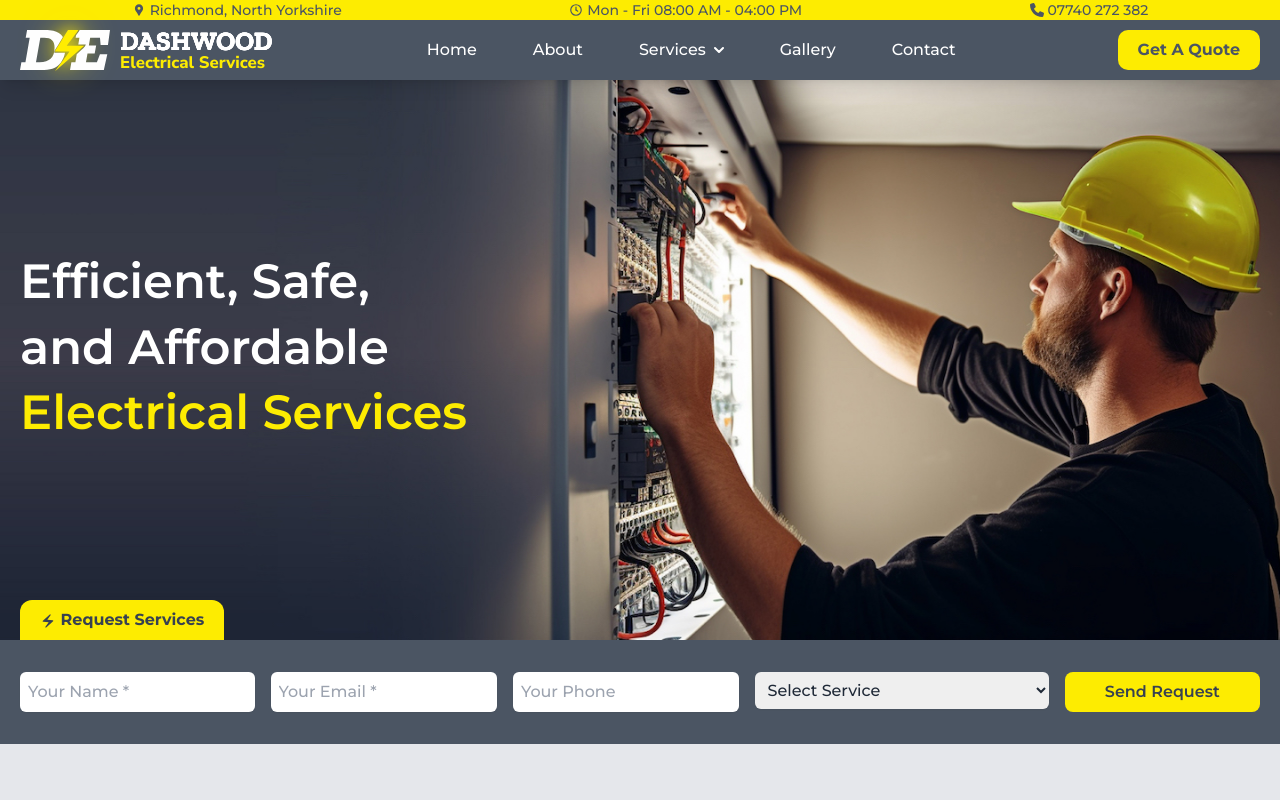
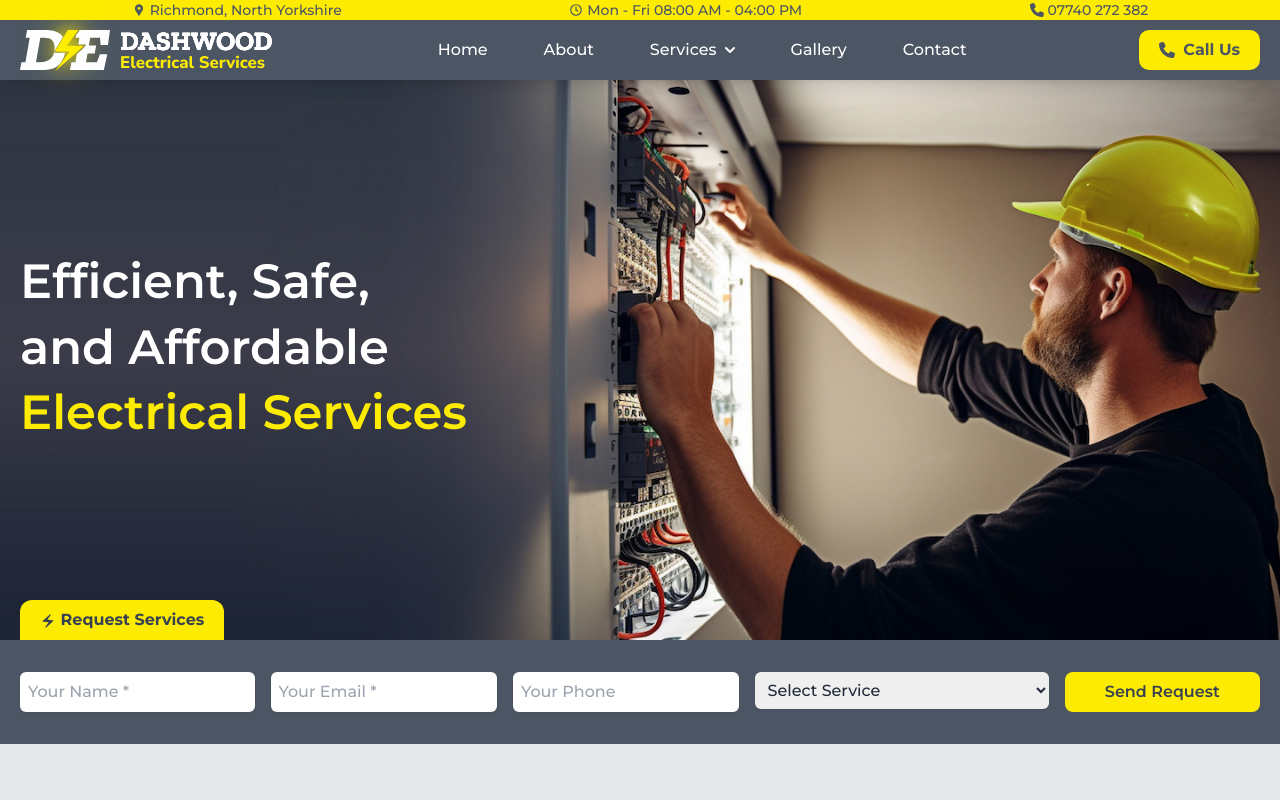
Before and after one commit to arikannee/dashwood, a Next.js app: page / in a window 1280 px wide. Shown: the top 800 px of the page. Built offline with nearby package versions, Linux system fonts and the light colour scheme.

Commit message:
add call us

```diff
--- a/app/components/header/navbar/Navbar.js
+++ b/app/components/header/navbar/Navbar.js
@@ -6,6 +6,7 @@ import Image from "next/image";
 import "./Navbar.css";
 import servicesData from "../../../../data/services-data";
 import { Zilla_Slab, Nunito_Sans } from "next/font/google";
+import { FaPhone } from "react-icons/fa6";
 
 const zillaSlab = Zilla_Slab({
   weight: "700",
@@ -175,15 +176,15 @@ const Navbar = () => {
         </ul>
       </div>
       <div className="flex-auto justify-end hidden lg:flex">
-        <Link
-          href="/quote"
+        <a
+          href="tel:+447740272382"
           className="btn text-gray-600 relative inline-flex items-center justify-start overflow-hidden font-medium transition-all bg-indigo-100 rounded hover:bg-[#fdec01] group py-1.5 px-2.5"
         >
           <span className="w-56 h-48 rounded bg-gray-800 absolute bottom-0 left-0 translate-x-full ease-out duration-500 transition-all translate-y-full mb-9 ml-9 group-hover:ml-0 group-hover:mb-32 group-hover:translate-x-0"></span>
-          <span className="relative w-full text-left transition-colors duration-300 ease-in-out group-hover:text-[#fdec01]">
-            Get A Quote
+          <span className="relative w-full text-left transition-colors duration-300 ease-in-out group-hover:text-[#fdec01] flex flex-row gap-2 items-center">
+            <FaPhone/> Call Us
           </span>
-        </Link>
+        </a>
       </div>
     </div>
   );
```
